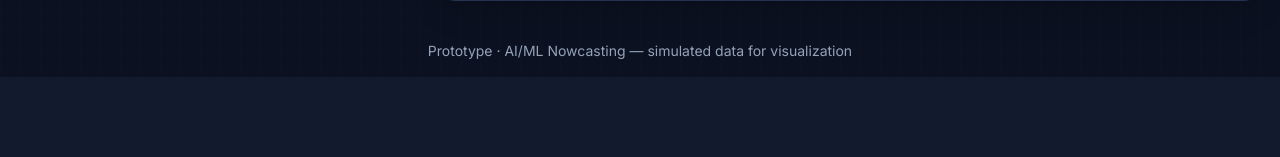
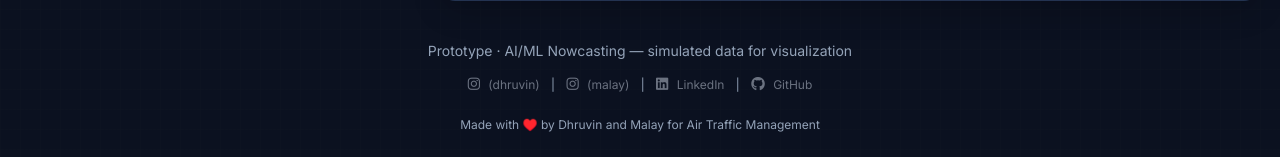
Before and after one commit to dhruvindave007/AIrfieldShield, a Django app: page / in a window 1280 px wide. Shown: the part 1031-1188 px from the top of the page. Before the commit the page ends 1108 px from the top, so only its background shows below. Run offline with Django 5.2, Linux system fonts and the light colour scheme; data comes from the database, SQL or seed files in the repository; parts of the project's set-up code (start-up, migrations or seed data) failed here and were passed over; some libraries are stand-ins or nearby versions.

Commit message:
added credits

```diff
--- a/templates/dashboard/home.html
+++ b/templates/dashboard/home.html
@@ -110,6 +110,8 @@
     .alert-red { background-color: var(--alert-red-bg); border-left-color: var(--alert-red-border); }
     .alert-orange { background-color: var(--alert-orange-bg); border-left-color: var(--alert-orange-border); }
     .alert-green { background-color: var(--alert-green-bg); border-left-color: var(--alert-green-border); }
+
+
   </style>
 
   <script>
@@ -127,9 +129,6 @@
   <header class="sticky top-0 z-50 card m-4 mb-0">
     <div class="max-w-7xl mx-auto px-6 py-3 flex items-center justify-between">
       <div class="flex items-center gap-4">
-        <div class="w-10 h-10 rounded-lg bg-gray-500/10 flex items-center justify-center text-[var(--accent-primary)]">
-          <svg xmlns="http://www.w3.org/2000/svg" class="h-6 w-6" viewBox="0 0 24 24" stroke-width="2" stroke="currentColor" fill="none" stroke-linecap="round" stroke-linejoin="round"><path stroke="none" d="M0 0h24v24H0z" fill="none"/><path d="M12 12m-9 0a9 9 0 1 0 18 0a9 9 0 1 0 -18 0" /><path d="M12 12m-1 0a1 1 0 1 0 2 0a1 1 0 1 0 -2 0" /><path d="M14.074 9.426c.92 -.21 1.932 -.21 2.926 0" /><path d="M16.923 10.999a5 5 0 0 1 0 2" /><path d="M17 14.5c-.96 .21 -2.016 .22 -3 0" /></svg>
-        </div>
         <div>
           <div class="text-lg font-semibold">Airfield Weather Dashboard</div>
           <div class="text-sm muted">Nowcasting · Alerts · Predictions · Storm overlays</div>
@@ -232,7 +231,44 @@
   <footer class="max-w-7xl mx-auto px-6 py-4 text-sm muted text-center">
     <div>Prototype · AI/ML Nowcasting — simulated data for visualization</div>
   </footer>
+  <link rel="stylesheet" href="https://cdnjs.cloudflare.com/ajax/libs/font-awesome/6.5.0/css/all.min.css">
 
+<footer class="max-w-7xl mx-auto px-6 pb-6 text-xs muted text-center">
+  <div>
+    <a href="https://www.instagram.com/davedhruvin07/" target="_blank" class="mx-2">
+      <i class="fab fa-instagram"></i> (dhruvin)
+    </a> |
+    <a href="https://www.instagram.com/technomal_/" target="_blank" class="mx-2">
+      <i class="fab fa-instagram"></i> (malay)
+    </a> |
+    <a href="https://www.linkedin.com/in/mrdhruvindave/" target="_blank" class="mx-2">
+      <i class="fab fa-linkedin"></i> LinkedIn
+    </a> |
+    <a href="https://github.com/dhruvindave007" target="_blank" class="mx-2">
+      <i class="fab fa-github"></i> GitHub
+    </a>
+  </div>
+  <style>
+  footer a {
+    color: #6b7280; /* muted gray */
+    text-decoration: none;
+    transition: color 0.3s ease;
+  }
+
+  footer a:hover {
+    color: #ffffffff; /* darker on hover */
+  }
+
+  footer i {
+    margin-right: 5px;
+    font-size: 0.875rem;
+  }
+</style>
+
+</footer>
+  <footer class="max-w-7xl mx-auto px-6 pb-6 text-xs muted text-center">
+    <div> Made with ♥️ by Dhruvin and Malay for Air Traffic Management</div>
+  </footer>
 <script>
 /* Dashboard JS: expects /api/frontend/dashboard/?airfield=... and /api/predictions/history/?airfield=...&hours=6 */
 
```
